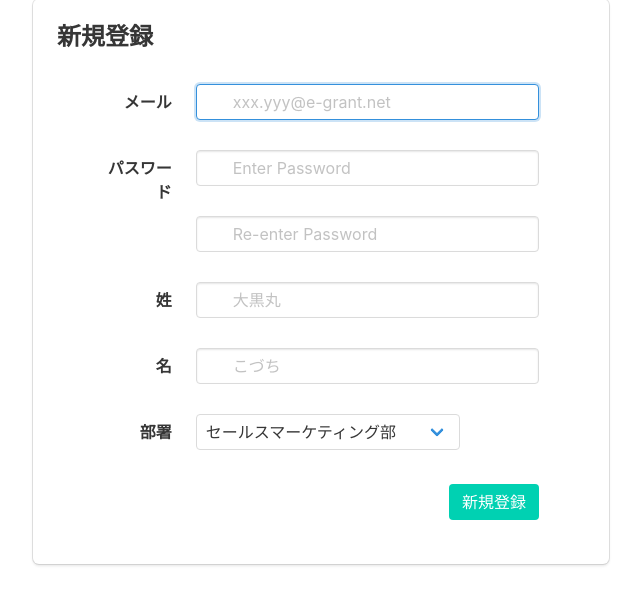
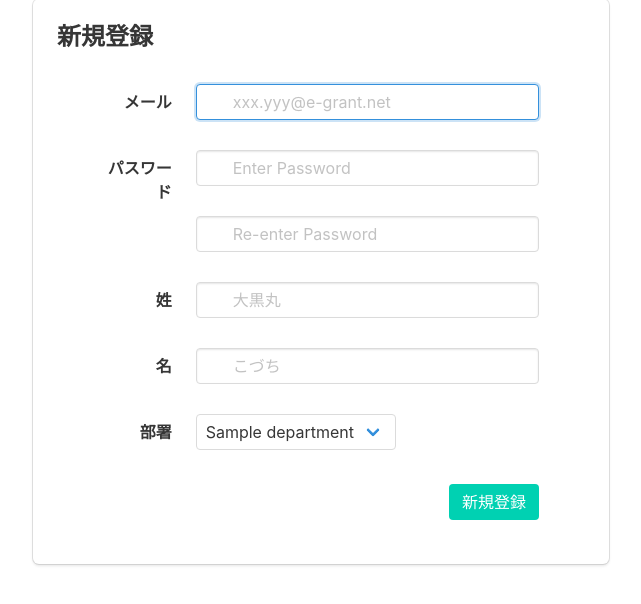
Before and after one commit to nagisa-ito/transporter, a Laravel app: template server/resources/views/auth/register.blade.php in a window 1280 px wide. Shown: the part 73-677 px from the top of the page, without its empty margins (319-960 px from the left). Run offline with Laravel 8, Linux system fonts and the light colour scheme; the template is opened without the code that fills it: most values are stand-ins (such as "Sample title", 1, 10 or a date in 2020); parts of the project's set-up code (start-up, migrations or seed data) failed here and were passed over; some libraries are stand-ins or nearby versions; some web fonts are replaced.

Commit message:
登録画面の部署選択部分をモデルからデータを引っ張ってくるように

```diff
--- a/server/resources/views/auth/register.blade.php
+++ b/server/resources/views/auth/register.blade.php
@@ -109,15 +109,10 @@
                 <div class="field-body">
                     <div class="field">
                         <div class="select">
-                            <!-- Laravel側から変数取り込み -->
                             <select name="department_id">
-                                <option value="1">セールスマーケティング部</option>
-                                <option value="2">CRM戦略推進部</option>
-                                <option value="3">CRMマネジメントサービス部</option>
-                                <option value="4">開発部</option>
-                                <option value="5">管理部</option>
-                                <option value="6">日本通販CRM協会</option>
-                                <option value="7">事業開発室</option>
+                                @foreach ($departments as $department)
+                                    <option value="{{ $department['id'] }}">{{ $department['name'] }}</option>
+                                @endforeach
                             </select>
                         </div>
                     </div>
```
Also changed, not shown: server/app/Http/Controllers/Auth/RegisterController.php (+13 -0 lines), server/app/Models/Department.php (added, +10 -0 lines).
